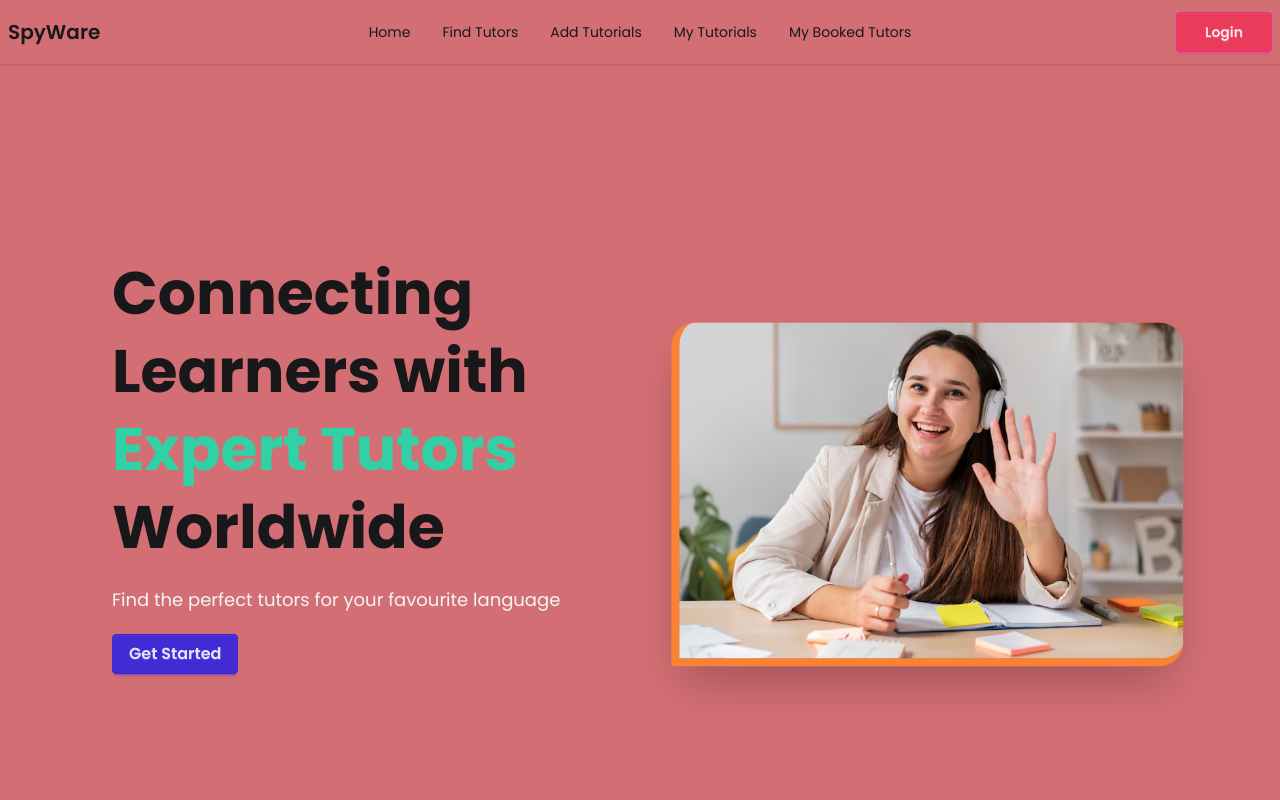
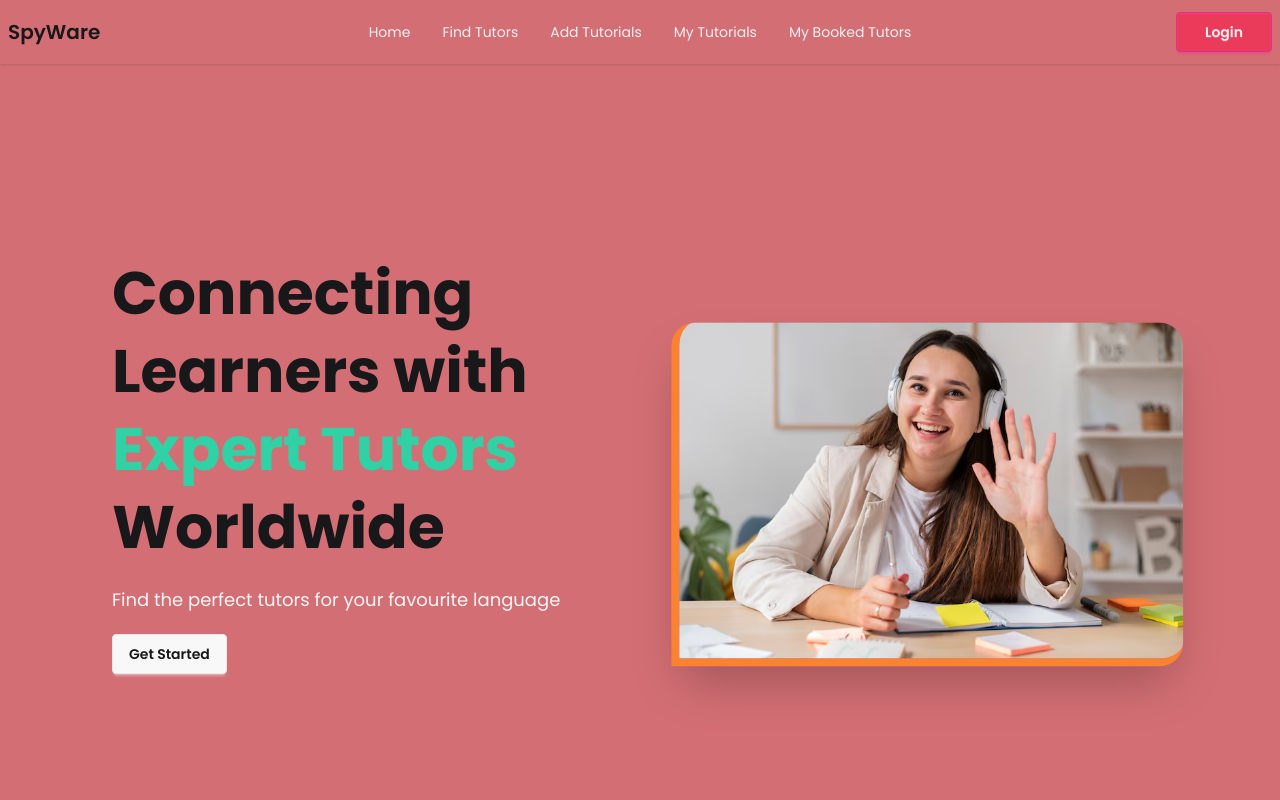
Before and after one commit to asadulsameerbd/b11-a11, a React (Vite) app: page / in a window 1280 px wide. Shown: the top 800 px of the page. Built offline with nearby package versions, Linux system fonts and the light colour scheme.

Commit message:
homepage done

```diff
--- a/src/Components/Navbar.jsx
+++ b/src/Components/Navbar.jsx
@@ -4,11 +4,14 @@ const Navbar = () => {
   const menu = (
     <>
       <div className="flex gap-8 font-lg">
-        <NavLink to="/">Home</NavLink>
-        <NavLink to="/">Find Tutors</NavLink>
-        <NavLink to="/">Add Tutorials</NavLink>
-        <NavLink to="/">My Tutorials</NavLink>
-        <NavLink to="/">My Booked Tutors</NavLink>
+        <NavLink className="relative after:content-[''] after:absolute after:left-0 after:-bottom-2 after:h-[2px] after:w-0 after:bg-[#EB3B5A] after:transition-all after:duration-500 md:hover:after:w-full" to="/">
+        <span></span>
+         Home
+         </NavLink>
+        <NavLink className="relative after:content-[''] after:absolute after:w-0  after:left-0 after:h-[2px] after:-bottom-2 after:bg-[#EB3B5A] md:hover:after:w-full after:transition-all after:duration-500" to="/">Find Tutors</NavLink>
+        <NavLink className="relative after:content-[''] after:absolute after:w-0  after:left-0 after:h-[2px] after:-bottom-2 after:bg-[#EB3B5A] md:hover:after:w-full after:transition-all after:duration-500" to="/">Add Tutorials</NavLink>
+        <NavLink className="relative after:content-[''] after:absolute after:w-0  after:left-0 after:h-[2px] after:-bottom-2 after:bg-[#EB3B5A] md:hover:after:w-full after:transition-all after:duration-500" to="/">My Tutorials</NavLink>
+        <NavLink className="relative after:content-[''] after:absolute after:w-0  after:left-0 after:h-[2px] after:-bottom-2 after:bg-[#EB3B5A] md:hover:after:w-full after:transition-all after:duration-500" to="/">My Booked Tutors</NavLink>
       </div>
     </>
   );
--- a/src/Section/Home/Banner.jsx
+++ b/src/Section/Home/Banner.jsx
@@ -35,9 +35,7 @@ const Banner = () => {
             <p className="py-5 text-sm sm:text-base md:text-lg text-gray-100">
               Find the perfect tutors for your favourite language
             </p>
-            <button className="btn btn-primary text-sm sm:text-base">
-              Get Started
-            </button>
+            <button className="btn"> Get Started</button>
           </div>
         </div>
       </div>
--- a/src/index.css
+++ b/src/index.css
@@ -6,3 +6,7 @@
 body {
   font-family: poppins;
 }
+
+.active {
+  color: #ecf0f1;
+}
```
